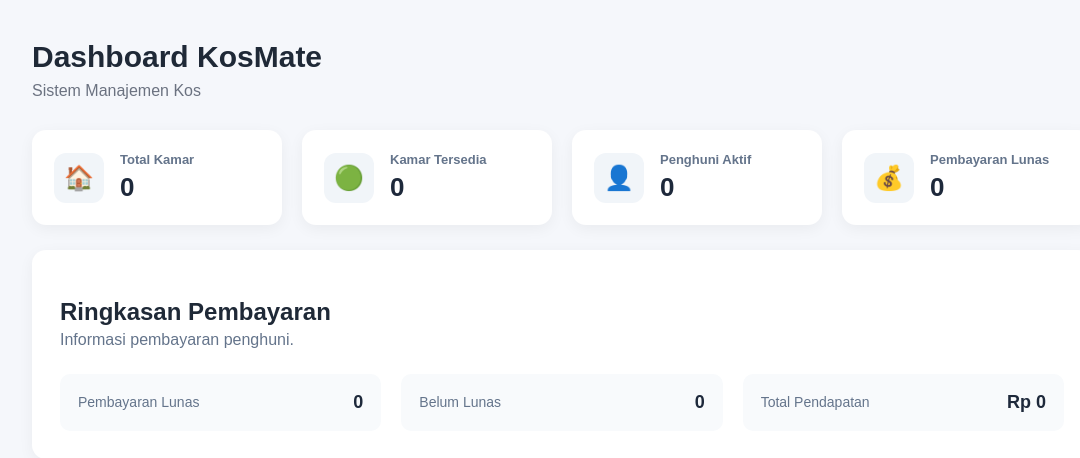
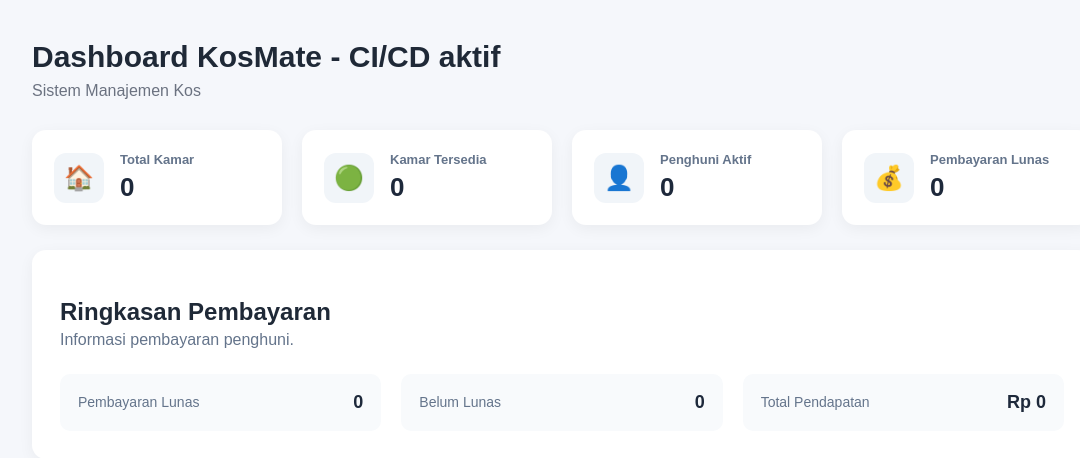
Before and after one commit to StillLearning-tech/IyosKosMate, a PHP site: page / in a window 1280 px wide. Shown: the top 458 px of the page, without its empty margins (78-1158 px from the left). Run offline with PHP 8.4, Linux system fonts and the light colour scheme; data that the repository does not hold is empty.

Commit message:
update judul dashboard ke CI/CD aktif

```diff
--- a/src/index.php
+++ b/src/index.php
@@ -124,7 +124,7 @@ $total_selesai = $result_maintenance_selesai->fetch_assoc()["total"];
     <meta name="viewport"
           content="width=device-width, initial-scale=1.0">
 
-    <title><h1>Dashboard KosMate - CI/CD Aktif</h1></title>
+    <title>Dashboard - KosMate</title>
 
     <link rel="stylesheet" href="css/style.css">
 
@@ -142,7 +142,7 @@ $total_selesai = $result_maintenance_selesai->fetch_assoc()["total"];
 
         <div>
 
-            <h1>Dashboard KosMate</h1>
+            <h1>Dashboard KosMate - CI/CD aktif</h1>
 
             <p class="subtitle">
                 Sistem Manajemen Kos
```
